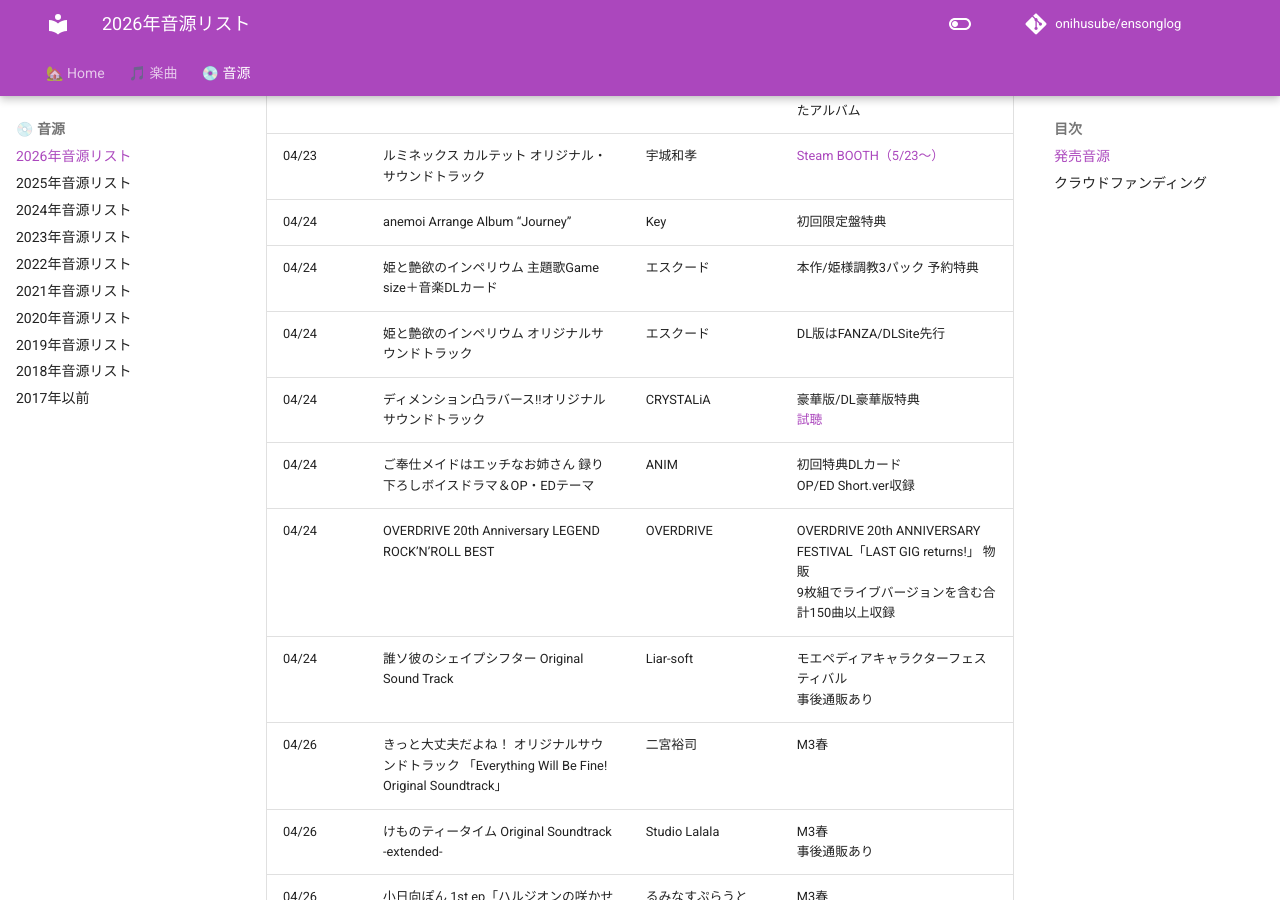
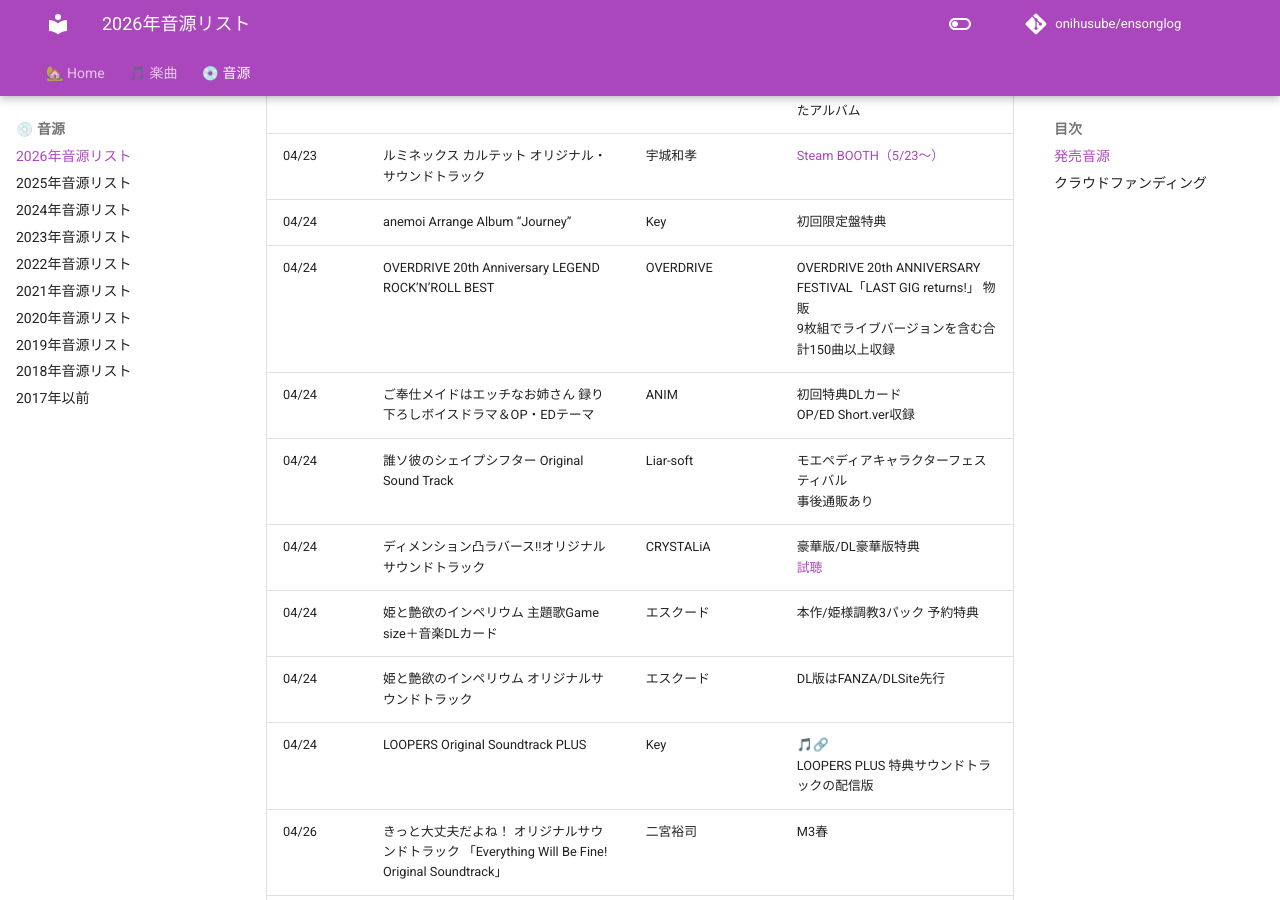
Before and after one commit to onihusube/ensonglog, an MkDocs documentation site: the page built from docs/2026/音源.md, in a window 1280 px wide and 900 px high, scrolled down 3531 px. Built offline with MkDocs 1.6.1 and Material for MkDocs 9.7.7, drawn with Linux system fonts in a browser that asks for light colours; comment, search, counter and statistics services are not loaded.

Commit message:
LOOPERS Original Soundtrack PLUS追加

```diff
--- a/docs/2026/音源.md
+++ b/docs/2026/音源.md
@@ -57,12 +57,13 @@
 | 04/23 | AfterStory II | Peak A Soul+ | [HP](https://peakasoul.stores.jp/items/69e8de9fe3848e1c14f153b8) </br> 『ボクと魔王』の音楽をストリングス演奏をメインにリアレンジしたアルバム |
 | 04/23 | ルミネックス カルテット オリジナル・サウンドトラック | 宇城和孝 | [Steam](https://store.steampowered.com/app/4438790/_/) [BOOTH（5/23～）](https://ushirokazutaka.booth.pm/items/7874687) |
 | 04/24 | anemoi Arrange Album “Journey” | Key | 初回限定盤特典 |
+| 04/24 | OVERDRIVE 20th Anniversary LEGEND ROCK’N’ROLL BEST | OVERDRIVE | OVERDRIVE 20th ANNIVERSARY FESTIVAL「LAST GIG returns!」 物販 </br> 9枚組でライブバージョンを含む合計150曲以上収録 |
+| 04/24 | ご奉仕メイドはエッチなお姉さん 録り下ろしボイスドラマ＆OP・EDテーマ | ANIM | 初回特典DLカード </br> OP/ED Short.ver収録 |
+| 04/24 | 誰ソ彼のシェイプシフター Original Sound Track | Liar-soft | モエペディアキャラクターフェスティバル </br> 事後通販あり |
+| 04/24 | ディメンション凸ラバース!!オリジナルサウンドトラック | CRYSTALiA | 豪華版/DL豪華版特典 </br> [試聴](https://www.youtube.com/watch?v=EIKbzJeXBdc) |
 | 04/24 | 姫と艶欲のインペリウム 主題歌Game size＋音楽DLカード | エスクード | 本作/姫様調教3パック 予約特典 |
 | 04/24 | 姫と艶欲のインペリウム オリジナルサウンドトラック | エスクード | DL版はFANZA/DLSite先行 |
-| 04/24 | ディメンション凸ラバース!!オリジナルサウンドトラック | CRYSTALiA | 豪華版/DL豪華版特典 </br> [試聴](https://www.youtube.com/watch?v=EIKbzJeXBdc) |
-| 04/24 | ご奉仕メイドはエッチなお姉さん 録り下ろしボイスドラマ＆OP・EDテーマ | ANIM | 初回特典DLカード </br> OP/ED Short.ver収録 |
-| 04/24 | OVERDRIVE 20th Anniversary LEGEND ROCK’N’ROLL BEST | OVERDRIVE | OVERDRIVE 20th ANNIVERSARY FESTIVAL「LAST GIG returns!」 物販 </br> 9枚組でライブバージョンを含む合計150曲以上収録 |
-| 04/24 | 誰ソ彼のシェイプシフター Original Sound Track | Liar-soft | モエペディアキャラクターフェスティバル </br> 事後通販あり |
+| 04/24 | LOOPERS Original Soundtrack PLUS | Key | [🎵🔗](https://linkco.re/UAUYaq7h) </br> LOOPERS PLUS 特典サウンドトラックの配信版 |
 | 04/26 | きっと大丈夫だよね！ オリジナルサウンドトラック 「Everything Will Be Fine! Original Soundtrack」 | 二宮裕司 | M3春 |
 | 04/26 | けものティータイム Original Soundtrack -extended- | Studio Lalala | M3春 </br> 事後通販あり |
 | 04/26 | 小日向ぽん 1st ep「ハルジオンの咲かせかた」 | るみなすぷらうと | M3春 </br> ハルジオンの咲かせかた 主題歌収録 </br> 事後通販あり |
```
Also changed, not shown: docs/2025/楽曲.md (+2 -2 lines).
